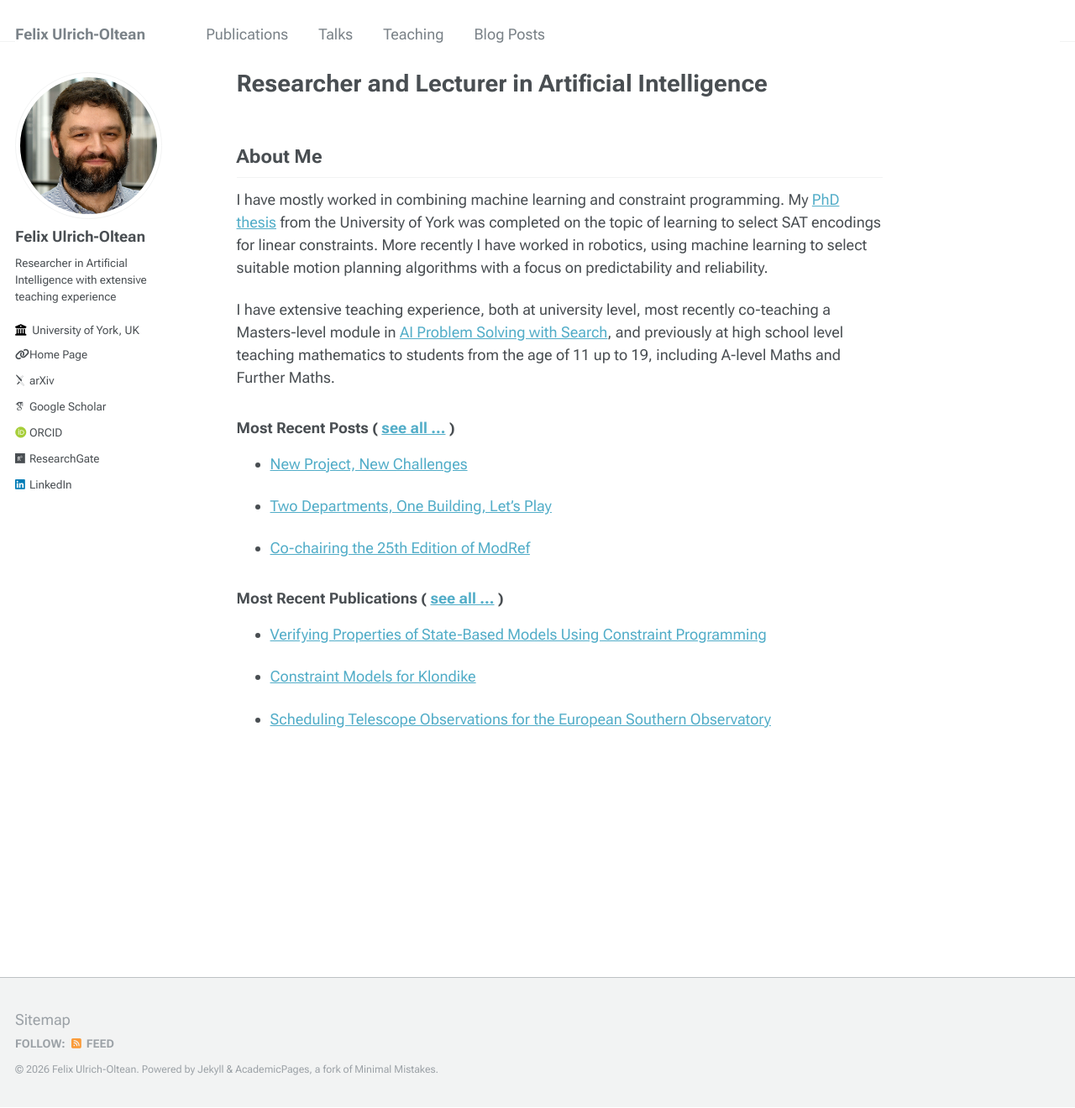
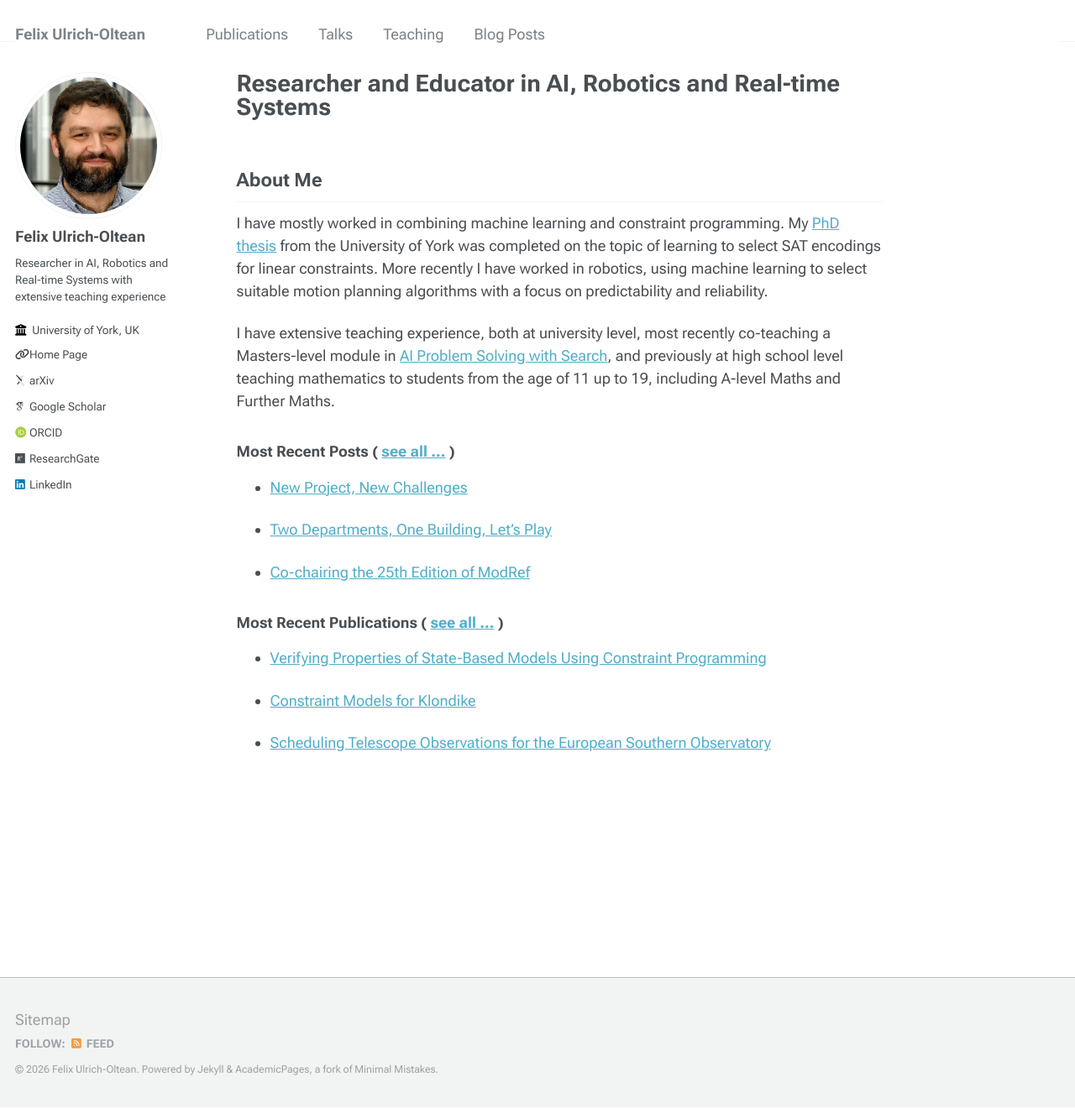
Before and after one commit to felixvuo/felixvuo.github.io, a Jekyll site: the page built from _pages/about.md, in a window 1280 px wide and 1320 px high. Shown: the whole window at 84% size. Built offline with Jekyll 4.4.1, drawn with Linux system fonts in a browser that asks for light colours; some web fonts are replaced.

Commit message:
updated packages and tweaked description to include rtds

```diff
--- a/_config.yml
+++ b/_config.yml
@@ -11,7 +11,7 @@ locale                   : "en-GB"
 title                    : "Felix Ulrich-Oltean"
 title_separator          : "-"
 name                     : &name "Felix Ulrich-Oltean"
-description              : &description "AI Research & Education"
+description              : &description "Researcher and Educator in AI, Robotics and Real-time Systems"
 # url                      : https://felixvuo.github.io
 
 # Site Author - The following control what appear as part of the author content on the side bar.
@@ -21,7 +21,7 @@ author:
   # Biographic information
   avatar           : "cs-mugshot.jpg"
   name             : "Felix Ulrich-Oltean"
-  bio              : "Researcher in Artificial Intelligence with extensive teaching experience"
+  bio              : "Researcher in AI, Robotics and Real-time Systems with extensive teaching experience"
   employer         : "University of York, UK"
   uri              : "https://www.cs.york.ac.uk/people/felix"
 
--- a/_pages/about.md
+++ b/_pages/about.md
@@ -1,6 +1,6 @@
 ---
 permalink: /
-title: "Researcher and Lecturer in Artificial Intelligence"
+title: "Researcher and Educator in AI, Robotics and Real-time Systems"
 author_profile: true
 redirect_from:
   - /about/
@@ -8,7 +8,6 @@ redirect_from:
 ---
 
 ## About Me
-
 
 I have mostly worked in combining machine learning and constraint programming.  My [PhD
 thesis](https://etheses.whiterose.ac.uk/id/eprint/34581/) from the University of York was completed
```
Also changed, not shown: Gemfile.lock.
